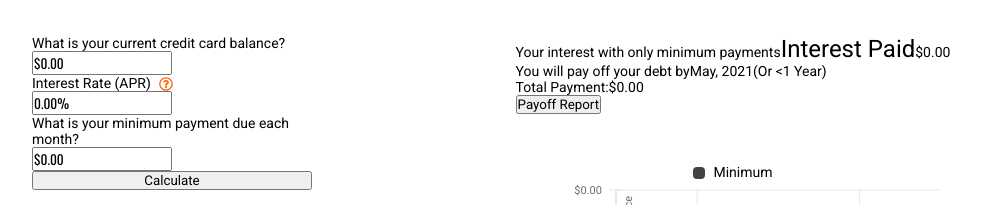
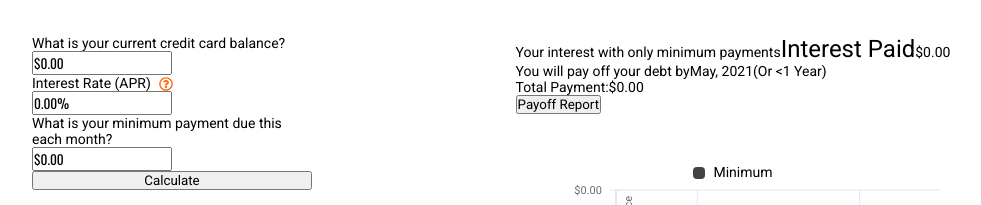
Before and after one commit to Dinnall/emergeExample, a React (Create React App) app: page / in a window 1280 px wide. Shown: the top 205 px of the page, without its empty margins (57-1038 px from the left). Built offline with nearby package versions, Linux system fonts and the light colour scheme.

Commit message:
change minimum payment placeholder

```diff
--- a/src/SingleCard.jsx
+++ b/src/SingleCard.jsx
@@ -41,7 +41,7 @@ class SingleCard extends React.Component {
             value={this.state.data.minimum}
             type="big"
             onChange={this.handleChange}
-            label="What is your minimum payment due each month?"
+            label="What is your minimum payment due this each month?"
           />
           <button className="calculate" onClick={this.calculate}>Calculate</button>
           {this.state.error &&
```
Also changed, not shown: 6 other files (tests, documents, lock files or other folders).
